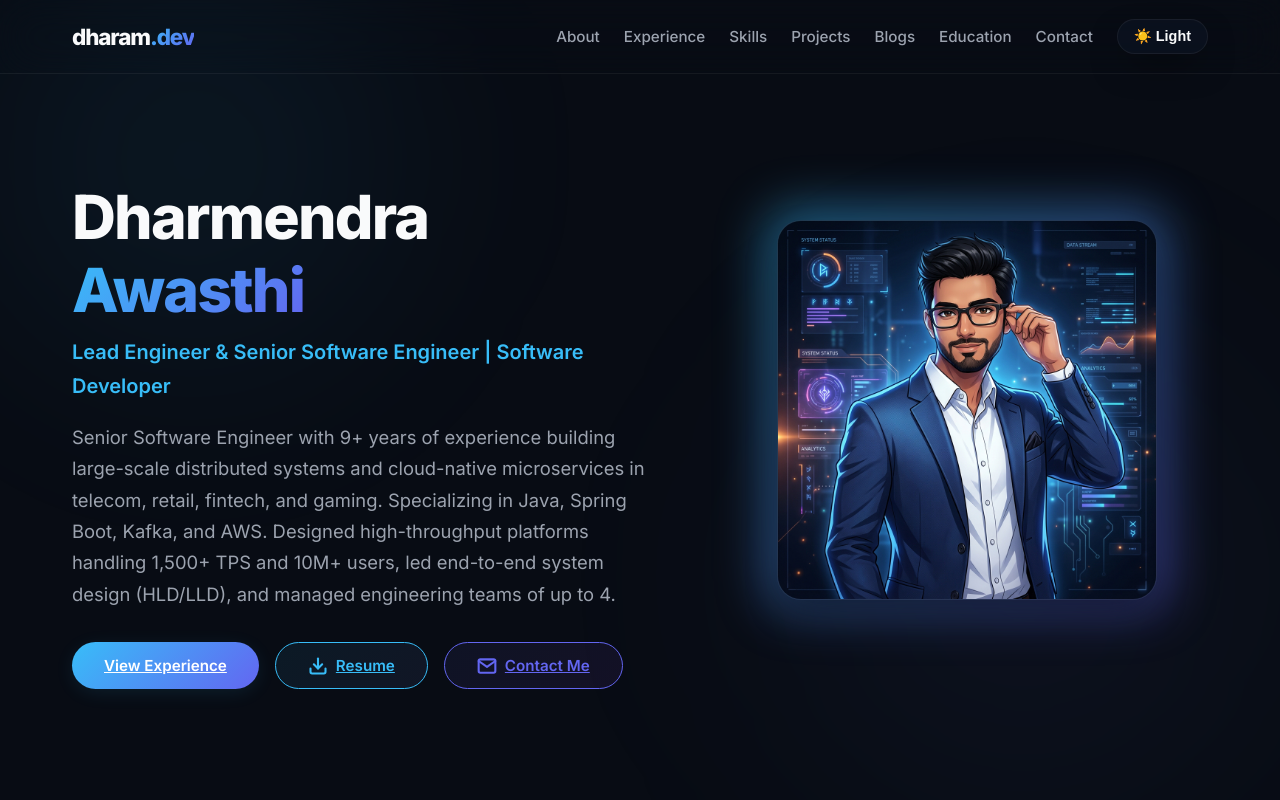
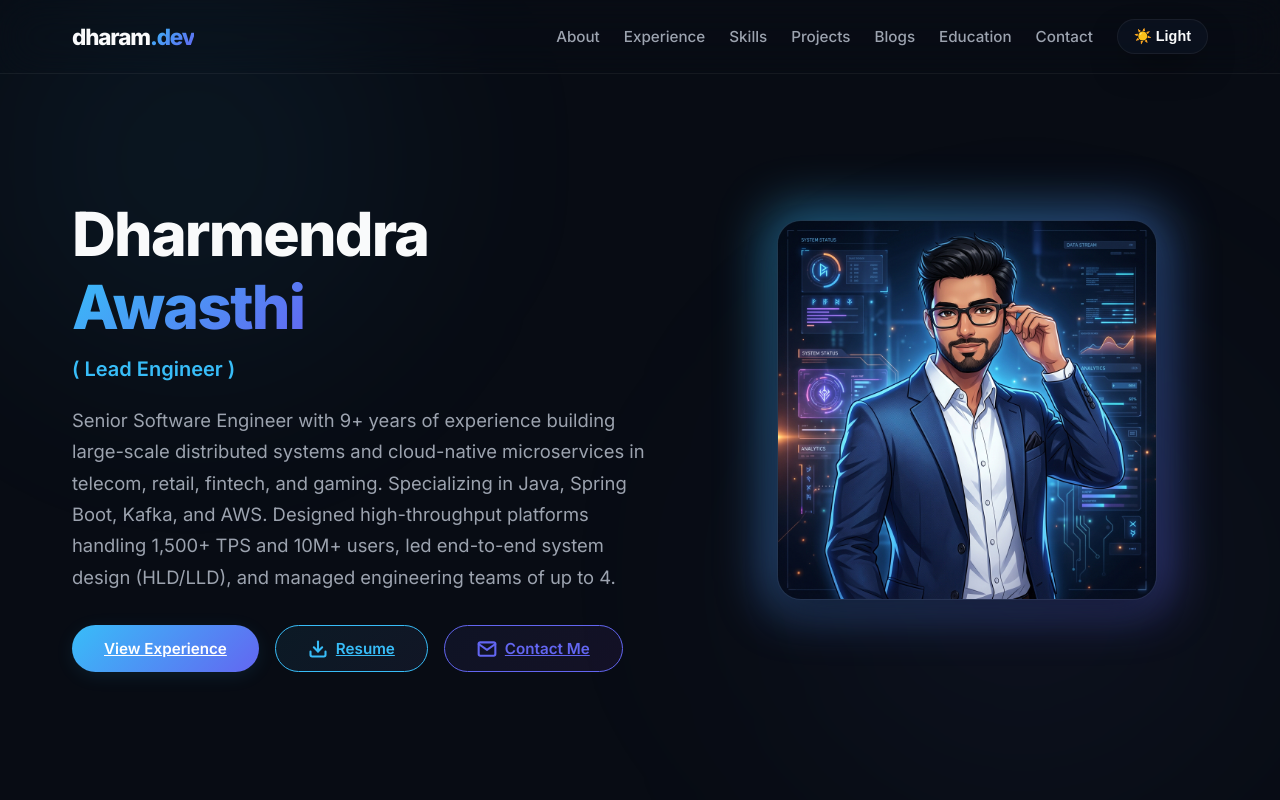
Before and after one commit to dharamcodes/portfolio, a Next.js app: page / in a window 1280 px wide. Shown: the top 800 px of the page. Built offline with nearby package versions, Linux system fonts and the light colour scheme.

Commit message:
Title fixed

```diff
--- a/src/app/page.tsx
+++ b/src/app/page.tsx
@@ -30,7 +30,7 @@ export default function Home() {
             <div className="hero-text">
               <h1>{personal.name.split(' ')[0]} <span className="gradient-text">{personal.name.split(' ').slice(1).join(' ')}</span></h1>
               <p style={{ fontSize: '1.25rem', fontWeight: 600, color: 'var(--accent-1)', marginBottom: '1.2rem', marginTop: '-0.5rem' }}>
-                Lead Engineer & Senior Software Engineer | Software Developer
+                ( Lead Engineer )
               </p>
               <p>{personal.summary}</p>
               <div style={{ display: 'flex', gap: '1rem', flexWrap: 'wrap' }}>
```
